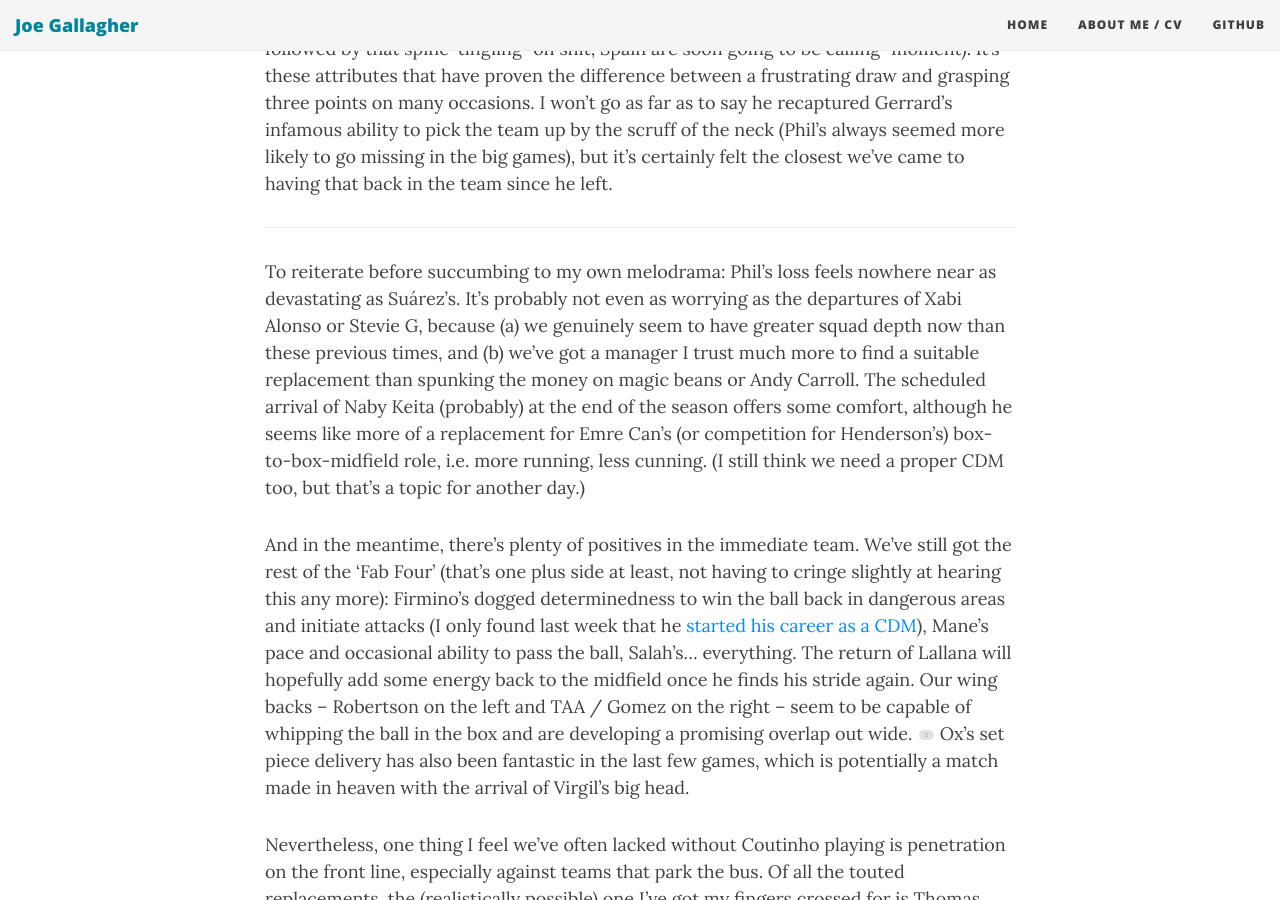
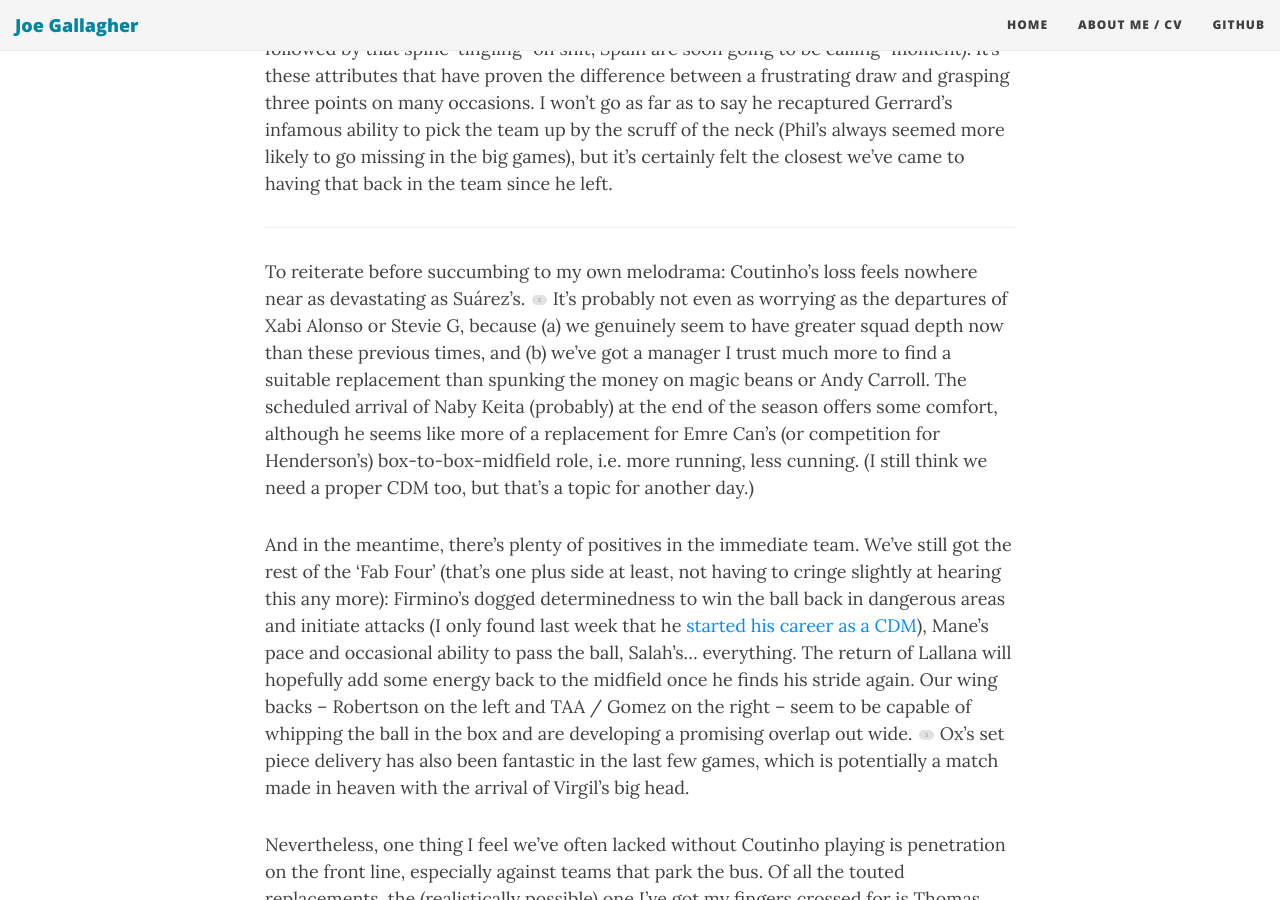
Before and after one commit to JoGall/jogall.github.io, a Jekyll site: the page built from _posts/2018-01-07-bye-bye-phil.md, in a window 1280 px wide and 900 px high, scrolled down 1441 px. Built offline with Jekyll 4.4.1, drawn with Linux system fonts in a browser that asks for light colours; nearby versions of some CDN libraries; comment, search, counter and statistics services are not loaded; some of the changed lines change nothing that is shown.

Commit message:
Update 2018-01-07-bye-bye-phil.md

```diff
--- a/_posts/2018-01-07-bye-bye-phil.md
+++ b/_posts/2018-01-07-bye-bye-phil.md
@@ -27,9 +27,9 @@
 
 ------------------------------------------------------------------------
 
-To reiterate before succumbing to my own melodrama: Phil’s loss feels nowhere near as devastating as Suárez’s. It's probably not even as worrying as the departures of Xabi Alonso or Stevie G, because (a) we genuinely seem to have greater squad depth now than these previous times, and (b) we’ve got a manager I trust much more to find a suitable replacement than spunking the money on magic beans or Andy Carroll. The scheduled arrival of Naby Keita (probably) at the end of the season offers some comfort, although he seems like more of a replacement for Emre Can’s (or competition for Henderson’s) box-to-box-midfield role, i.e. more running, less cunning. (I still think we need a proper CDM too, but that’s a topic for another day.)
+To reiterate before succumbing to my own melodrama: Coutinho’s loss feels nowhere near as devastating as Suárez’s. [^2] It's probably not even as worrying as the departures of Xabi Alonso or Stevie G, because (a) we genuinely seem to have greater squad depth now than these previous times, and (b) we’ve got a manager I trust much more to find a suitable replacement than spunking the money on magic beans or Andy Carroll. The scheduled arrival of Naby Keita (probably) at the end of the season offers some comfort, although he seems like more of a replacement for Emre Can’s (or competition for Henderson’s) box-to-box-midfield role, i.e. more running, less cunning. (I still think we need a proper CDM too, but that’s a topic for another day.)
 
-And in the meantime, there’s plenty of positives in the immediate team. We’ve still got the rest of the ‘Fab Four’ (that’s one plus side at least, not having to cringe slightly at hearing this any more): Firmino’s dogged determinedness to win the ball back in dangerous areas and initiate attacks (I only found last week that he [started his career as a CDM](https://thesefootballtimes.co/2017/09/20/roberto-firmino-a-unique-breed-of-the-complete-modern-centre-forward/)), Mane’s pace and occasional ability to pass the ball, Salah’s... everything. The return of Lallana will hopefully add some energy back to the midfield once he finds his stride again. Our wing backs – Robertson on the left and TAA / Gomez on the right – seem to be capable of whipping the ball in the box and are developing a promising overlap out wide. [^2] Ox’s set piece delivery has also been fantastic in the last few games, which is potentially a match made in heaven with the arrival of Virgil’s big head.
+And in the meantime, there’s plenty of positives in the immediate team. We’ve still got the rest of the ‘Fab Four’ (that’s one plus side at least, not having to cringe slightly at hearing this any more): Firmino’s dogged determinedness to win the ball back in dangerous areas and initiate attacks (I only found last week that he [started his career as a CDM](https://thesefootballtimes.co/2017/09/20/roberto-firmino-a-unique-breed-of-the-complete-modern-centre-forward/)), Mane’s pace and occasional ability to pass the ball, Salah’s... everything. The return of Lallana will hopefully add some energy back to the midfield once he finds his stride again. Our wing backs – Robertson on the left and TAA / Gomez on the right – seem to be capable of whipping the ball in the box and are developing a promising overlap out wide. [^3] Ox’s set piece delivery has also been fantastic in the last few games, which is potentially a match made in heaven with the arrival of Virgil’s big head.
 
 Nevertheless, one thing I feel we’ve often lacked without Coutinho playing is penetration on the front line, especially against teams that park the bus. Of all the touted replacements, the (realistically possible) one I’ve got my fingers crossed for is Thomas Lemar. I haven’t seen him play a great deal but am interested in what I do know: he plays left or central attacking midfield, drops deep and drives forward into space, is comfortable retaining possession, is a good passer, and decent from set pieces. Most of the cons I've come across are that he’s not particularly pacey, decidedly one-footed, and simply not going to replace the sheer creative power we’re losing. Then again, I’d argue only a handful of players in the world could fill those boots in that respect; the fact that he’s 22 years old (and arguably better than Phil was at that age) and allegedly seeking a move away from Monaco should be major selling points.
 
@@ -41,12 +41,14 @@
 
 ------------------------------------------------------------------------
 
-As for Phil, I wish the lad the best of luck, although I’d be lying if I said it was with quite the same degree of genuine amicability as I wished the departing Suárez. It’s hard to put a finger on why I (and it seems many others) feel this way. If a player genuinely wants to leave his current club and there’s nothing that can change his mind, then recovering a decent fee from their eventual departure seems the only good option available to the club. The £142m Coutinho fetched was probably at least partly due to him signing a new contract with Liverpool in January, but this contract has acted like a leash for him and many have demanded he see out the remaining 4.5 years left on it. One could argue this is exactly how contracts should work, yet I’ve heard many grievances about Emre Can refusing to sign a new contract and leaving for Juventus on a free at the end of this season, despite honouring him honouring the contract he signed by seeing it out and choosing not to sign another one. If you have ambitions of leaving your current club, it seems you’re damned if you do and damned if you don’t (sign a new contract). I'm not sure which option is better for the player, but as a fan I feel much more aggrieved to be losing Can after sinking £10m, four years, and 100+ games into developing him than to be cashing in on £142m for Phil. [^3]
+### Epilogue:
+
+As for Phil, I wish the lad the best of luck, although I’d be lying if I said it was with quite the same degree of genuine amicability as I wished the departing Suárez. It’s hard to put a finger on why I (and it seems many others) feel this way. If a player genuinely wants to leave his current club and there’s nothing that can change his mind, then recovering a decent fee from their eventual departure seems the only good option available to the club. The £142m Coutinho fetched was probably at least partly due to him signing a new contract with Liverpool in January, but this contract has acted like a leash for him and many have demanded he see out the remaining 4.5 years left on it. One could argue this is exactly how contracts should work, yet I’ve heard many grievances about Emre Can refusing to sign a new contract and leaving for Juventus on a free at the end of this season, despite honouring him honouring the contract he signed by seeing it out and choosing not to sign another one. If you have ambitions of leaving your current club, it seems you’re damned if you do and damned if you don’t (sign a new contract). I'm not sure which option is better for the player, but as a fan I feel much more aggrieved to be losing Can after sinking £10m, four years, and 100+ games into developing him than to be cashing in on £142m for Phil.
 
 ------------------------------------------------------------------------
 
 [^1]: I doubt this is a word but my inner Iain 'bouncebackability' Dowie wants it to be.
 
-[^2]: I've been genuinely impressed with TAA and Gomez; although they both need a fair amount of work on their defensive game, they're still young and their attacking outputs are both arguably superior to Clyne's. In fact, I think he's seriously going to have to compete for his old RB position when he returns from injury.
+[^2]: Coutinho’s loss feels nowhere near as devastating as Suárez’s. Coutinho’s loss feels nowhere near as devastating as Suárez’s. Coutinho’s loss feels nowhere near as devastating as Suárez’s.
 
-[^3]: I’m not bothered about losing him as a player as I’m one of those apparent freaks who doesn’t rate the lad; I appreciate his basic defensive abilities but think he offers very little going forward.
+[^3]: I've been genuinely impressed with TAA and Gomez; although they both need a fair amount of work on their defensive game, they're still young and their attacking outputs are both arguably superior to Clyne's. In fact, I think he's seriously going to have to compete for his old RB position when he returns from injury.
```
